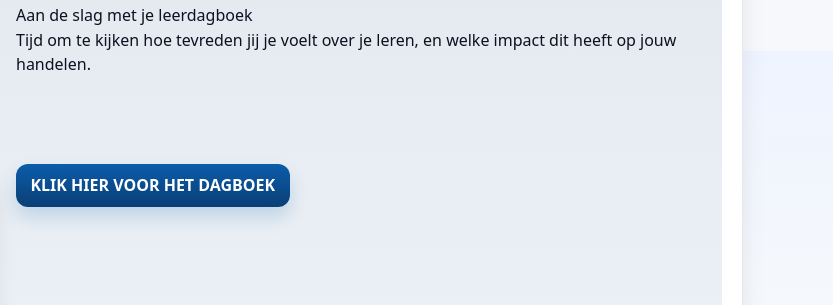
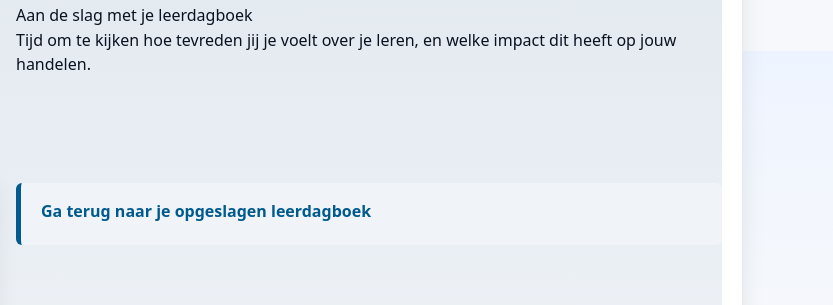
Before and after one commit to METAPRO-LDIV/professionaliseringstrajectmetapro, a plain HTML site: page weeks/week4.html in a window 1280 px wide. Shown: the part 7949-8254 px from the top of the page, 447-1280 px from the left. Drawn offline with Linux system fonts and the light colour scheme.

Commit message:
Update week4.html

```diff
--- a/weeks/week4.html
+++ b/weeks/week4.html
@@ -401,14 +401,14 @@
           </div>
         </div>
 
-        <div class="image-inline">
-          <img src="../online-leerdagboek.jpg" alt="Online leerdagboek" class="image-inline__img">
-          <div class="image-inline__text">
-            <a class="btn" target="_blank" href="https://hogent-my.sharepoint.com/:w:/g/personal/nathalie_schepens_hogent_be/IQDzQLG6Ap5qR4F5v44KVa1WAfB4tVLK1Etg03HXdugA7Nc?e=crrA2z">
-              KLIK HIER VOOR HET DAGBOEK
-            </a>
-          </div>
-        </div>
+      <div class="image-inline">
+  <img src="../online-leerdagboek.jpg" alt="Online leerdagboek" class="image-inline__img">
+  <div class="image-inline__text">
+    <div class="leerdagboek-reminder">
+      <strong>Ga terug naar je opgeslagen leerdagboek</strong>
+    </div>
+  </div>
+</div>
         <p> Graag nog eens de ZRL-vaardigheden van de week op een rijtje ? Probeer de juiste ZRL-vaardigheid op de juiste zin te kleven. Scroll terug om jezelf te corrigeren.</p>
       <img src="../zelfbeoordelingenreactie.png" alt="Overzicht vaardigheden zelfcontrole" class="image-inline__img">
       </section>
```
